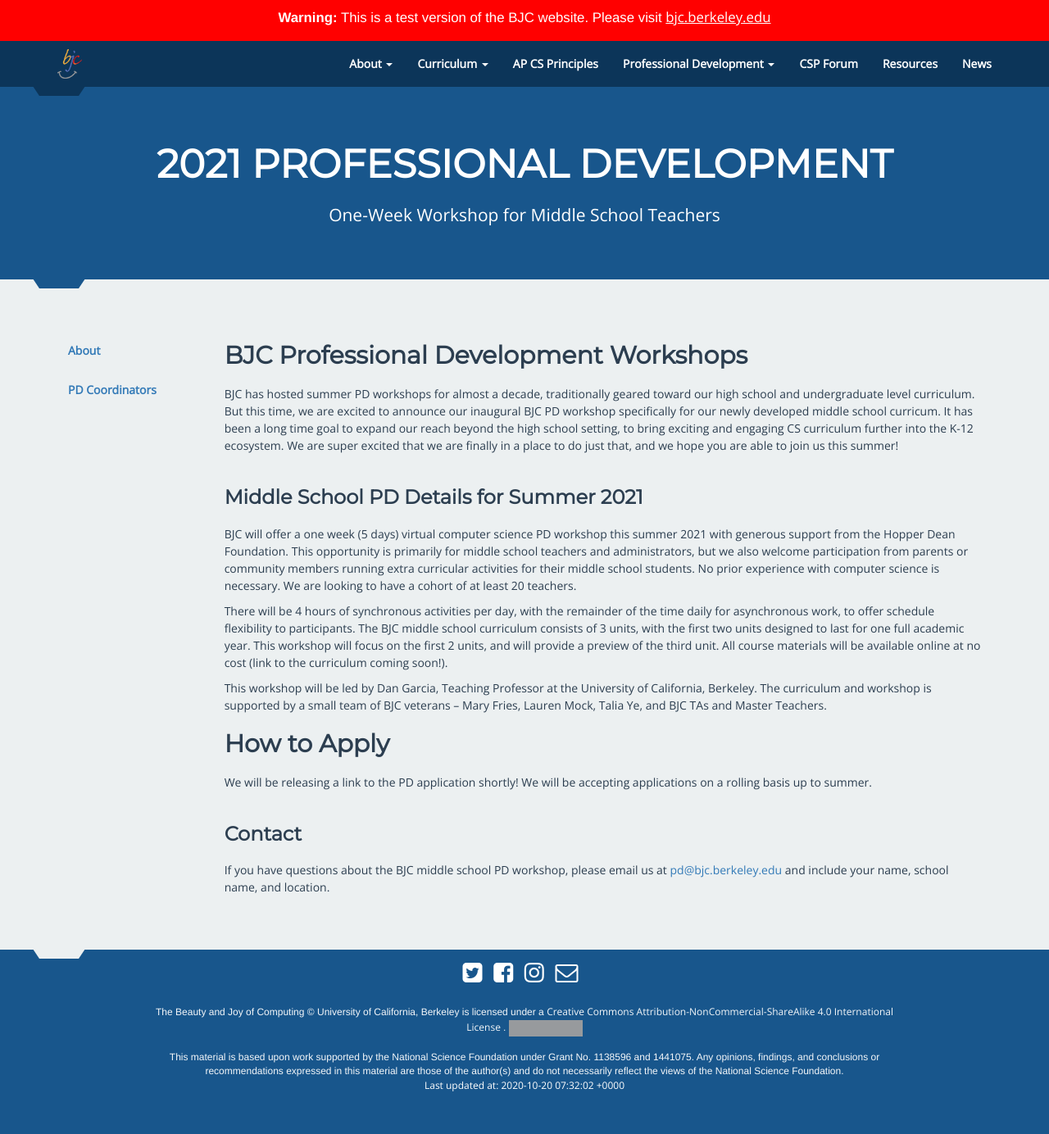
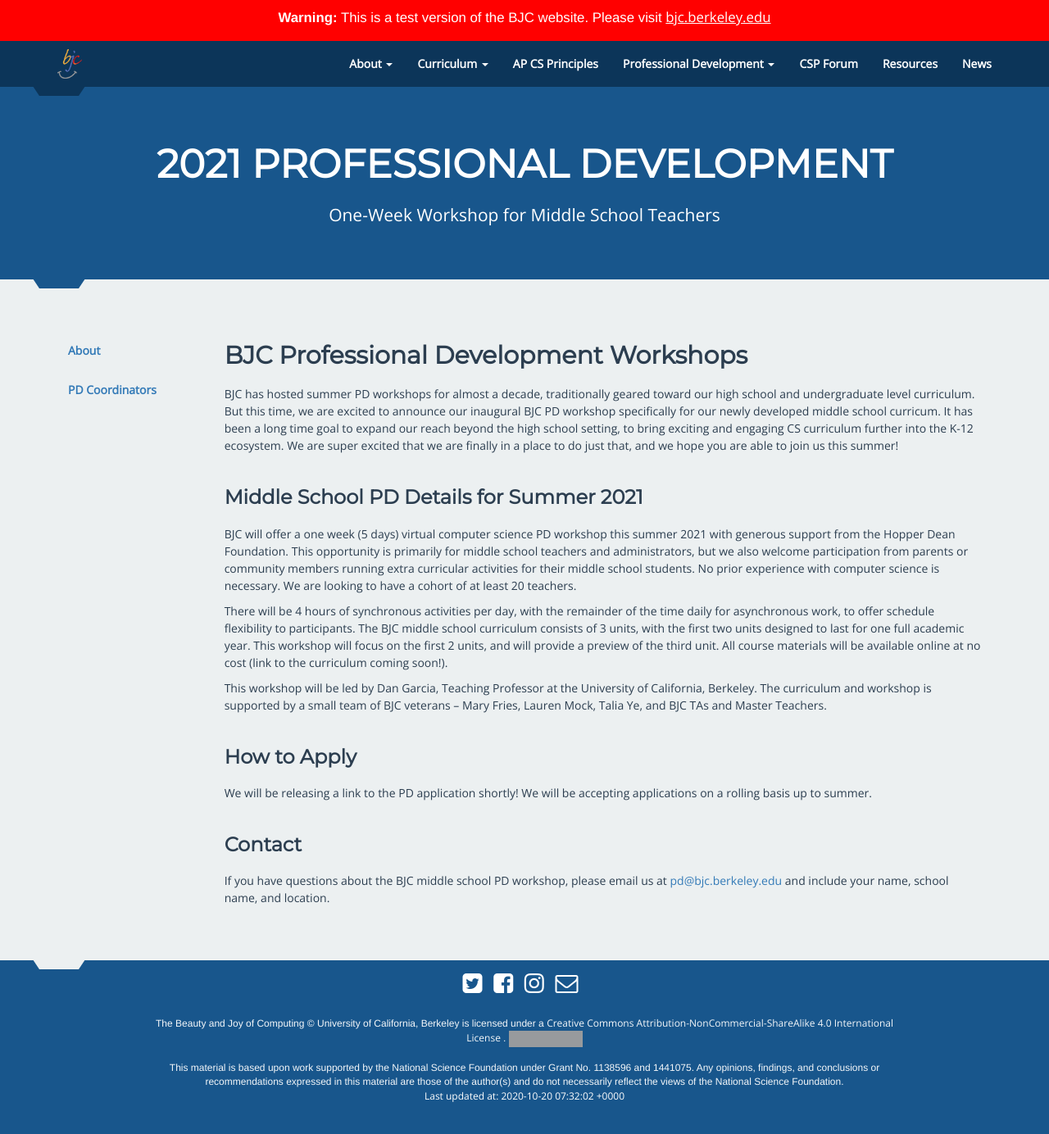
Before and after one commit to beautyjoy/beautyjoy.github.io, a Jekyll site: the page built from summer-pd/ms-pd.md, in a window 1280 px wide and 1386 px high. Shown: the whole window at 82% size. Built offline with Jekyll 4.4.1, drawn with Linux system fonts in a browser that asks for light colours; grey boxes are pictures that could not be loaded.

Commit message:
updating header font

```diff
--- a/summer-pd/ms-pd.md
+++ b/summer-pd/ms-pd.md
@@ -27,7 +27,7 @@
 
 This workshop will be led by Dan Garcia, Teaching Professor at the University of California, Berkeley. The curriculum and workshop is supported by a small team of BJC veterans -- Mary Fries, Lauren Mock, Talia Ye, and BJC TAs and Master Teachers.
 
-## How to Apply
+### How to Apply
 
 We will be releasing a link to the PD application shortly! We will be accepting applications on a rolling basis up to summer.
 
```
